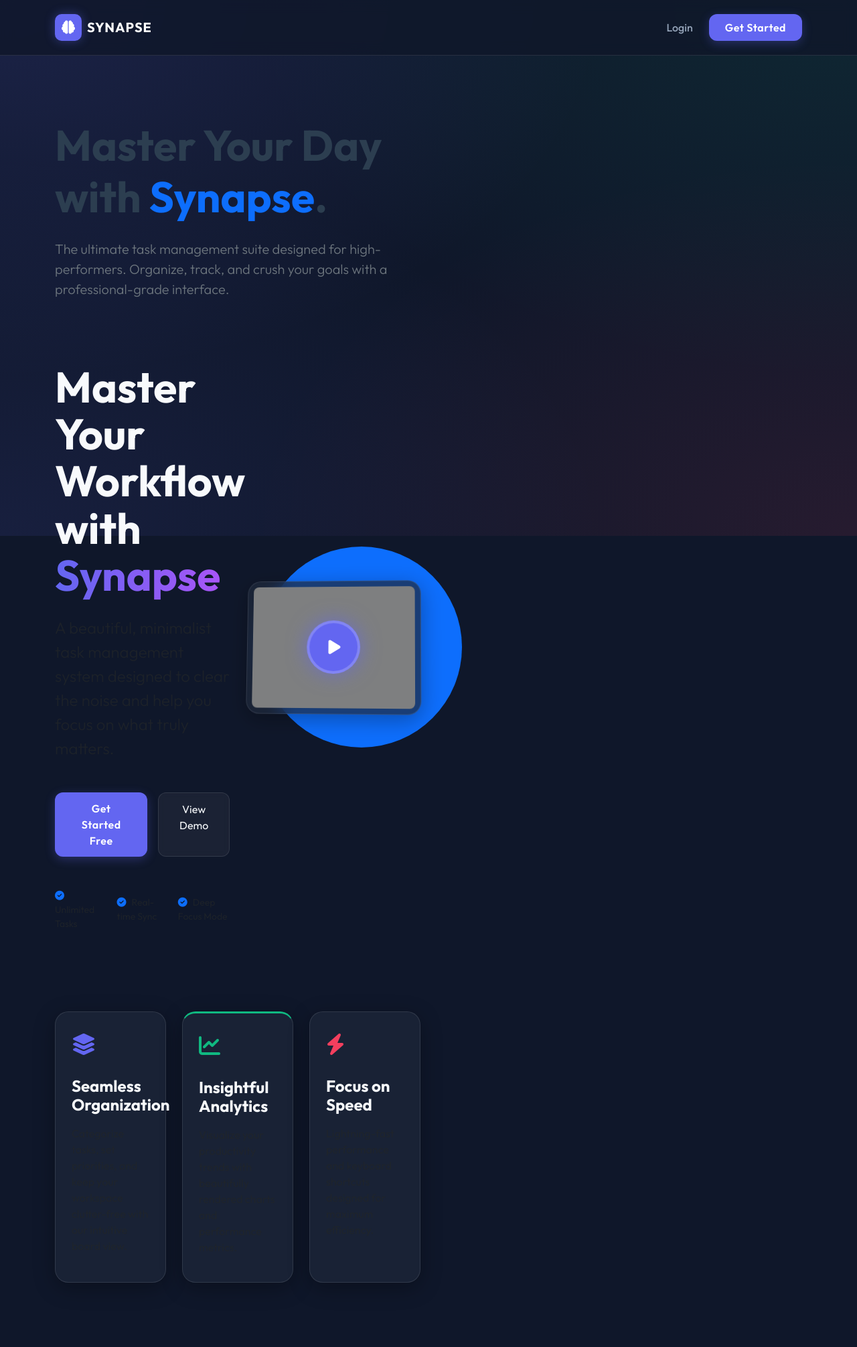
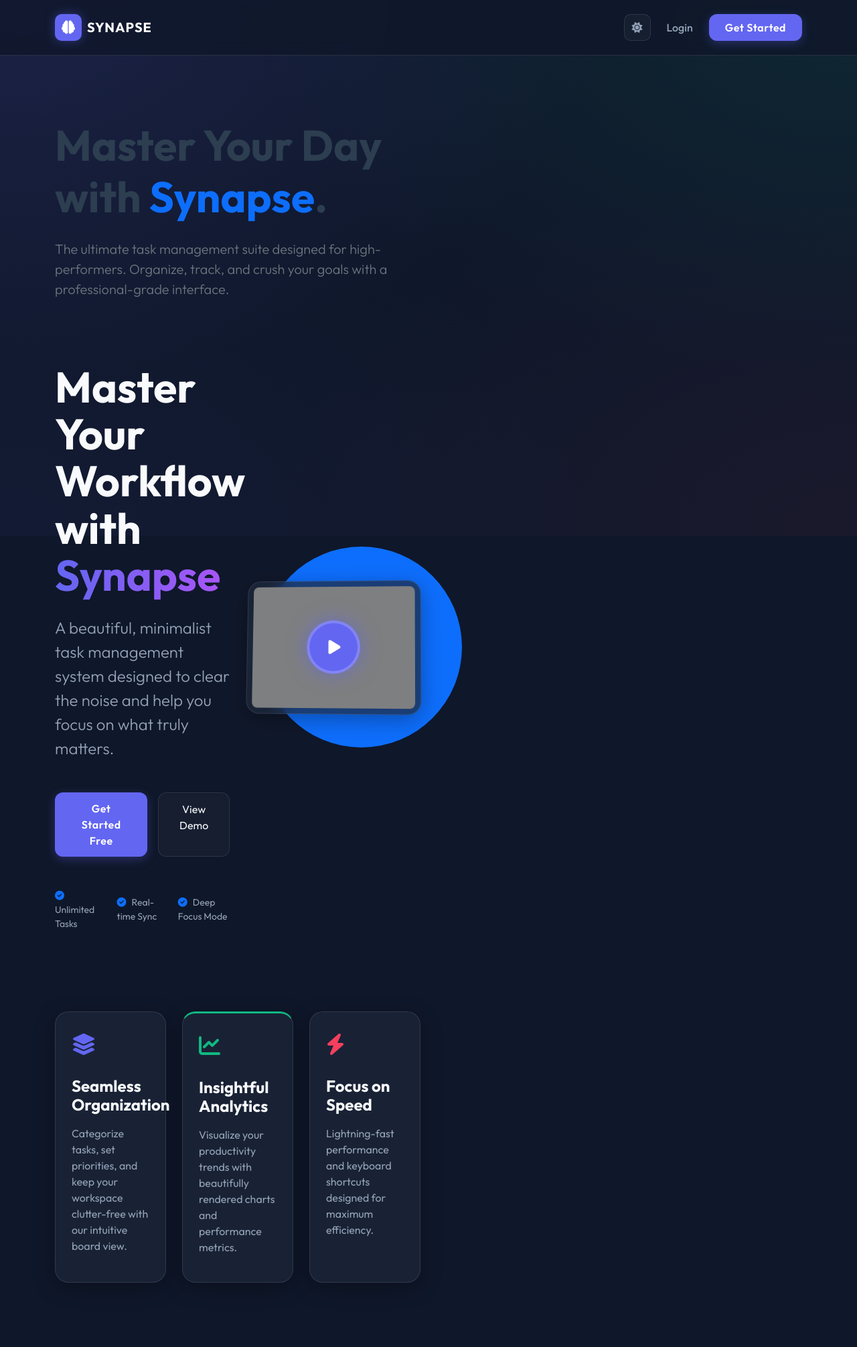
Before and after one commit to bereket-7/Synapse, a Flask app: page / in a window 1280 px wide. Shown: the whole page at 67% size. Run offline with Flask 2, Linux system fonts and the light colour scheme; grey boxes are pictures that could not be loaded.

Commit message:
dark mode light mode feature

```diff
--- a/app/static/css/style.css
+++ b/app/static/css/style.css
@@ -1,22 +1,49 @@
 :root {
+  /* Constant Colors */
   --primary: #6366f1;
   --primary-hover: #4f46e5;
   --secondary: #10b981;
   --accent: #f43f5e;
-  --bg-dark: #0f172a;
+
+  /* Theme Variables (Dark - Default) */
+  --bg-body: #0f172a;
   --bg-card: rgba(30, 41, 59, 0.7);
   --text-main: #f8fafc;
   --text-muted: #94a3b8;
   --border: rgba(255, 255, 255, 0.1);
+  --bg-navbar: rgba(15, 23, 42, 0.8);
+  --input-bg: rgba(255, 255, 255, 0.03);
+  --mesh-1: rgba(99, 102, 241, 0.15);
+  --mesh-2: rgba(16, 185, 129, 0.1);
+  --shadow-color: rgba(0, 0, 0, 0.3);
+  --chart-grid: rgba(255, 255, 255, 0.05);
 }
 
+[data-theme="light"] {
+  --bg-body: #f8fafc;
+  --bg-card: rgba(255, 255, 255, 0.7);
+  --text-main: #0f172a;
+  --text-muted: #64748b;
+  --border: rgba(0, 0, 0, 0.05);
+  --bg-navbar: rgba(255, 255, 255, 0.8);
+  --input-bg: rgba(0, 0, 0, 0.02);
+  --mesh-1: rgba(99, 102, 241, 0.1);
+  --mesh-2: rgba(16, 185, 129, 0.05);
+  --shadow-color: rgba(0, 0, 0, 0.05);
+  --chart-grid: rgba(0, 0, 0, 0.05);
+}
+
+.text-main { color: var(--text-main) !important; }
+.text-muted { color: var(--text-muted) !important; }
+
 body {
-  background-color: var(--bg-dark);
+  background-color: var(--bg-body);
   color: var(--text-main);
   font-family: "Outfit", sans-serif;
   margin: 0;
   min-height: 100vh;
   overflow-x: hidden;
+  transition: background-color 0.3s ease, color 0.3s ease;
 }
 
 /* Base mesh gradient background */
@@ -146,13 +175,33 @@
   color: #34d399;
 }
 
+/* Theme Toggle */
+.theme-toggle {
+  cursor: pointer;
+  width: 40px;
+  height: 40px;
+  display: flex;
+  align-items: center;
+  justify-content: center;
+  border-radius: 10px;
+  background: var(--input-bg);
+  border: 1px solid var(--border);
+  color: var(--text-muted);
+  transition: all 0.3s ease;
+}
+
+.theme-toggle:hover {
+  color: var(--primary);
+  background: rgba(128, 128, 128, 0.1);
+}
+
 /* Custom Scrollbar */
 ::-webkit-scrollbar {
   width: 8px;
 }
 
 ::-webkit-scrollbar-track {
-  background: var(--bg-dark);
+  background: var(--bg-body);
 }
 
 ::-webkit-scrollbar-thumb {
--- a/app/templates/base.html
+++ b/app/templates/base.html
@@ -18,6 +18,14 @@
 
     <!-- Custom Modern Styles -->
     <link rel="stylesheet" href="{{ url_for('static', filename='css/style.css') }}" />
+
+    <!-- Theme Initialization Script (Prevents FOUC) -->
+    <script>
+      (function() {
+        const savedTheme = localStorage.getItem('theme') || 'dark';
+        document.documentElement.setAttribute('data-theme', savedTheme);
+      })();
+    </script>
   </head>
   <body>
     <div class="mesh-gradient"></div>
@@ -30,19 +38,31 @@
           </div>
           <span style="letter-spacing: 1px;">SYNAPSE</span>
         </a>
+
+        <div class="d-flex align-items-center me-2 d-lg-none">
+          <div id="theme-toggle-mobile" class="theme-toggle me-2">
+            <i class="fas fa-moon"></i>
+          </div>
+        </div>
+
         <button class="navbar-toggler border-0" type="button" data-bs-toggle="collapse" data-bs-target="#navbarNav">
           <span class="navbar-toggler-icon"></span>
         </button>
         <div class="collapse navbar-collapse" id="navbarNav">
           <ul class="navbar-nav ms-auto align-items-center">
+            <li class="nav-item px-2 d-none d-lg-block">
+              <div id="theme-toggle" class="theme-toggle">
+                <i class="fas fa-moon"></i>
+              </div>
+            </li>
             {% if current_user.is_authenticated %}
             <li class="nav-item px-2">
-              <a class="nav-link {{ 'active text-white' if request.endpoint == 'dashboard.index' }}" href="{{ url_for('dashboard.index') }}">
+              <a class="nav-link {{ 'active text-primary' if request.endpoint == 'dashboard.index' }}" href="{{ url_for('dashboard.index') }}">
                 <i class="fas fa-chart-pie me-1 small"></i> Dashboard
               </a>
             </li>
             <li class="nav-item px-2">
-              <a class="nav-link {{ 'active text-white' if 'tasks' in request.endpoint }}" href="{{ url_for('tasks.list_tasks') }}">
+              <a class="nav-link {{ 'active text-primary' if 'tasks' in request.endpoint }}" href="{{ url_for('tasks.list_tasks') }}">
                 <i class="fas fa-columns me-1 small"></i> Board
               </a>
             </li>
@@ -78,10 +98,10 @@
       {% with messages = get_flashed_messages(with_categories=true) %}
         {% if messages %}
           {% for category, message in messages %}
-            <div class="alert glass-card border-0 border-start border-4 border-{{ 'info' if category == 'success' else 'danger' }} alert-dismissible fade show mb-4 text-white" role="alert">
+            <div class="alert glass-card border-0 border-start border-4 border-{{ 'info' if category == 'success' else 'danger' }} alert-dismissible fade show mb-4 text-main shadow-sm" role="alert">
               <i class="fas {{ 'fa-check-circle' if category == 'success' else 'fa-exclamation-triangle' }} me-2"></i>
               {{ message }}
-              <button type="button" class="btn-close btn-close-white" data-bs-dismiss="alert"></button>
+              <button type="button" class="btn-close" data-bs-dismiss="alert"></button>
             </div>
           {% endfor %}
         {% endif %}
@@ -92,5 +112,36 @@
 
     <!-- Bootstrap 5 JS Bundle -->
     <script src="https://cdn.jsdelivr.net/npm/bootstrap@5.3.0/dist/js/bootstrap.bundle.min.js"></script>
+
+    <!-- Theme Toggle Logic -->
+    <script>
+      const themeToggles = [document.getElementById('theme-toggle'), document.getElementById('theme-toggle-mobile')];
+      const root = document.documentElement;
+
+      const updateIcons = (theme) => {
+        themeToggles.forEach(toggle => {
+          if (!toggle) return;
+          const icon = toggle.querySelector('i');
+          icon.className = theme === 'dark' ? 'fas fa-sun' : 'fas fa-moon';
+        });
+      };
+
+      const toggleTheme = () => {
+        const currentTheme = root.getAttribute('data-theme');
+        const newTheme = currentTheme === 'dark' ? 'light' : 'dark';
+        root.setAttribute('data-theme', newTheme);
+        localStorage.setItem('theme', newTheme);
+        updateIcons(newTheme);
+      };
+
+      themeToggles.forEach(toggle => {
+        if (toggle) toggle.addEventListener('click', toggleTheme);
+      });
+
+      // Initial icon state
+      updateIcons(root.getAttribute('data-theme'));
+    </script>
   </body>
 </html>
+  </body>
+</html>
```
Also changed, not shown: other parts of app/static/css/style.css (+19 -16 lines), app/templates/dashboard.html (+40 -20 lines).
